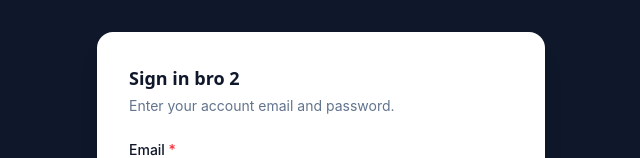
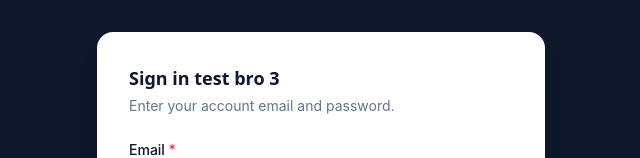
Before and after one commit to Abdulaziz-algharbi/order-pools-app, a React (Vite) app: page /login in a window 1280 px wide. Shown: the part 256-414 px from the top of the page, without its empty margins (319-959 px from the left). Built offline with nearby package versions, Linux system fonts and the light colour scheme; no server answers.

Commit message:
test CI/CD 0.3

```diff
--- a/src/pages/auth/LoginPage.tsx
+++ b/src/pages/auth/LoginPage.tsx
@@ -52,7 +52,7 @@ export function LoginPage() {
 
         <div className="rounded-2xl bg-white p-6 shadow-xl sm:p-8">
           <h2 className="font-heading text-lg font-semibold text-primary">
-            Sign in bro 2
+            Sign in test bro 3
           </h2>
           <p className="mt-1 text-sm text-slate-500">
             Enter your account email and password.
```
